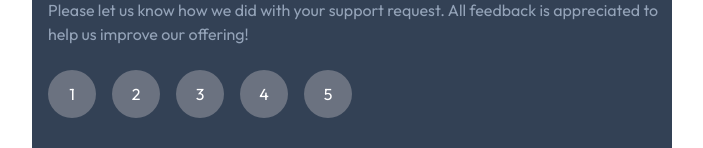
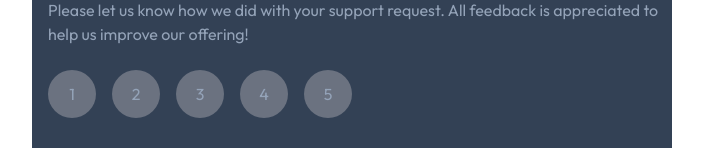
Before and after one commit to otilor/interactive-rating-component-frontend-mentor, a Next.js app: page / in a window 1280 px wide. Shown: the part 354-502 px from the top of the page, without its empty margins (288-991 px from the left). Built offline with nearby package versions, Linux system fonts and the light colour scheme.

Commit message:
change text color

```diff
--- a/pages/index.js
+++ b/pages/index.js
@@ -29,7 +29,7 @@ export default function Home() {
                 feedback is appreciated to help us improve our offering!
               </p>
             </div>
-            <div className="space-x-4 ml-4 mt-6">
+            <div className="space-x-4 ml-4 mt-6 text-slate-400">
               <div className="bg-gray-500 w-12 h-12 rounded-full inline-flex items-center justify-center">1</div>
               <div className="bg-gray-500 w-12 h-12 rounded-full inline-flex items-center justify-center">2</div>
               <div className="bg-gray-500 w-12 h-12 rounded-full inline-flex items-center justify-center">3</div>
```
